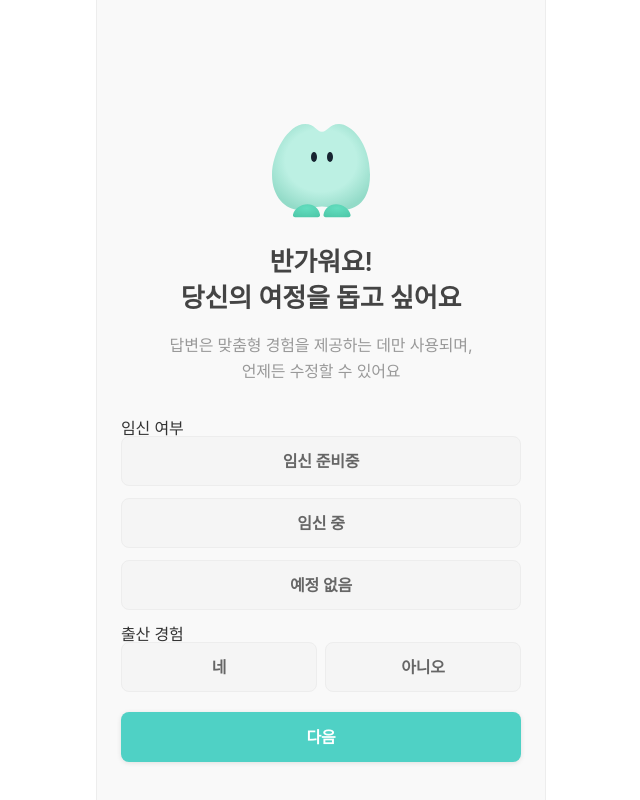
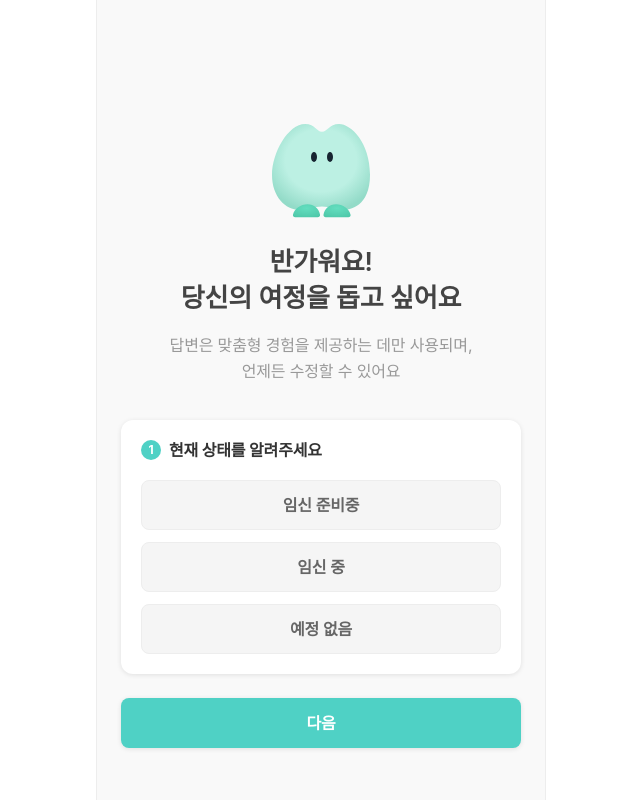
Before and after one commit to WomanTech2025-MoWo/MoWo_FE, a React (Create React App) app: page /signup/onboarding/step1 in a window 1280 px wide. Shown: the whole page, without its empty margins (319-959 px from the left). Built offline with nearby package versions, Linux system fonts and the light colour scheme; a web font is replaced by a local one.

Commit message:
♻️[Refactor] 온보딩 1단계: 현재 상태 선택 시 출산 경험 표시, 문구 및 스타일 정리

```diff
--- a/src/pages/auth/components/OnboardingStep1Form.tsx
+++ b/src/pages/auth/components/OnboardingStep1Form.tsx
@@ -1,15 +1,52 @@
 import React, { useState } from 'react';
-import OnboardingFieldset from './OnboardingFieldset';
+import styled from 'styled-components';
+import OnboardingFieldset, { BaseProps } from './OnboardingFieldset';
 import SelectableInput from '../../../components/inputs/SelectableInput';
 
-const OnboardingStep1Form = ({ className }: { className?: string }) => {
+export const StyledLegend = styled.legend<{ $where: 'onboarding' | 'profile' }>`
+  ${(props) =>
+    props.$where === 'onboarding'
+      ? `
+       display: flex;
+       align-items: center;
+       gap: var(--size-gap-xs);
+       font-weight: var(--font-weight-bold);
+       margin-bottom: var(--size-gap-lg);
+      `
+      : `
+       margin-bottom: var(--size-gap-xs);
+       font-weight: var(--font-weight-medium);
+      `}
+`;
+
+export const NumCircle = styled.span`
+  border-radius: 50%;
+  background-color: var(--color-main-primary);
+  color: var(--color-text-on-color);
+  font-size: var(--font-size-xs);
+  diaplay: block;
+  width: var(--size-gap-lg);
+  height: var(--size-gap-lg);
+  text-align: center;
+  line-height: var(--size-gap-lg);
+`;
+
+const OnboardingStep1Form = ({ className, where }: BaseProps) => {
   const [pregnantStatus, setPregnantStatus] = useState(''); // 임신 여부
   const [isMultiparous, setIsMultiparous] = useState(''); // 출산 경험
 
   return (
     <div className={className}>
-      <OnboardingFieldset columns={3}>
-        <legend>임신 여부</legend>
+      <OnboardingFieldset columns={3} where={where}>
+        <StyledLegend $where={where}>
+          {where === 'profile' ? (
+            '현재 상태'
+          ) : (
+            <>
+              <NumCircle>1</NumCircle>현재 상태를 알려주세요
+            </>
+          )}
+        </StyledLegend>
         <SelectableInput
           label="임신 준비중"
           type="radio"
@@ -35,8 +72,19 @@ const OnboardingStep1Form = ({ className }: { className?: string }) => {
           onChange={(e) => setPregnantStatus(e.target.value)}
         />
       </OnboardingFieldset>
-      <OnboardingFieldset columns={2}>
-        <legend>출산 경험</legend>
+
+      {/* 온보딩 1단계에서 임신 여부 선택 시에만 표시 */}
+      {(where === 'profile' || (where === 'onboarding' && pregnantStatus)) && (
+        <OnboardingFieldset columns={2} where={where}>
+          <StyledLegend $where={where}>
+            {where === 'profile' ? (
+              '출산 경험'
+            ) : (
+              <>
+                <NumCircle>2</NumCircle>출산 경험이 있으신가요?
+              </>
+            )}
+          </StyledLegend>
           <SelectableInput
             label="네"
             type="radio"
@@ -54,6 +102,7 @@ const OnboardingStep1Form = ({ className }: { className?: string }) => {
             onChange={(e) => setIsMultiparous(e.target.value)}
           />
         </OnboardingFieldset>
+      )}
     </div>
   );
 };
```
Lines whose indentation alone changed are shown as unchanged.
